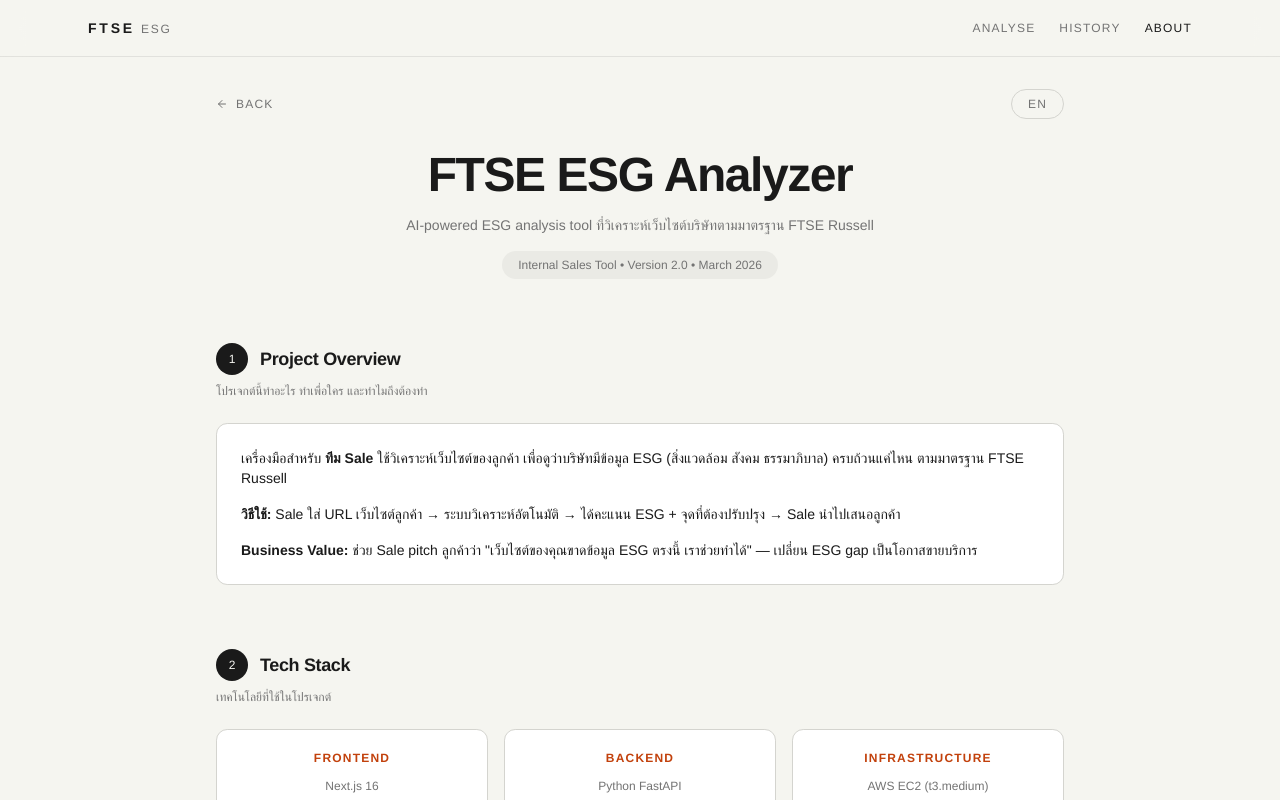
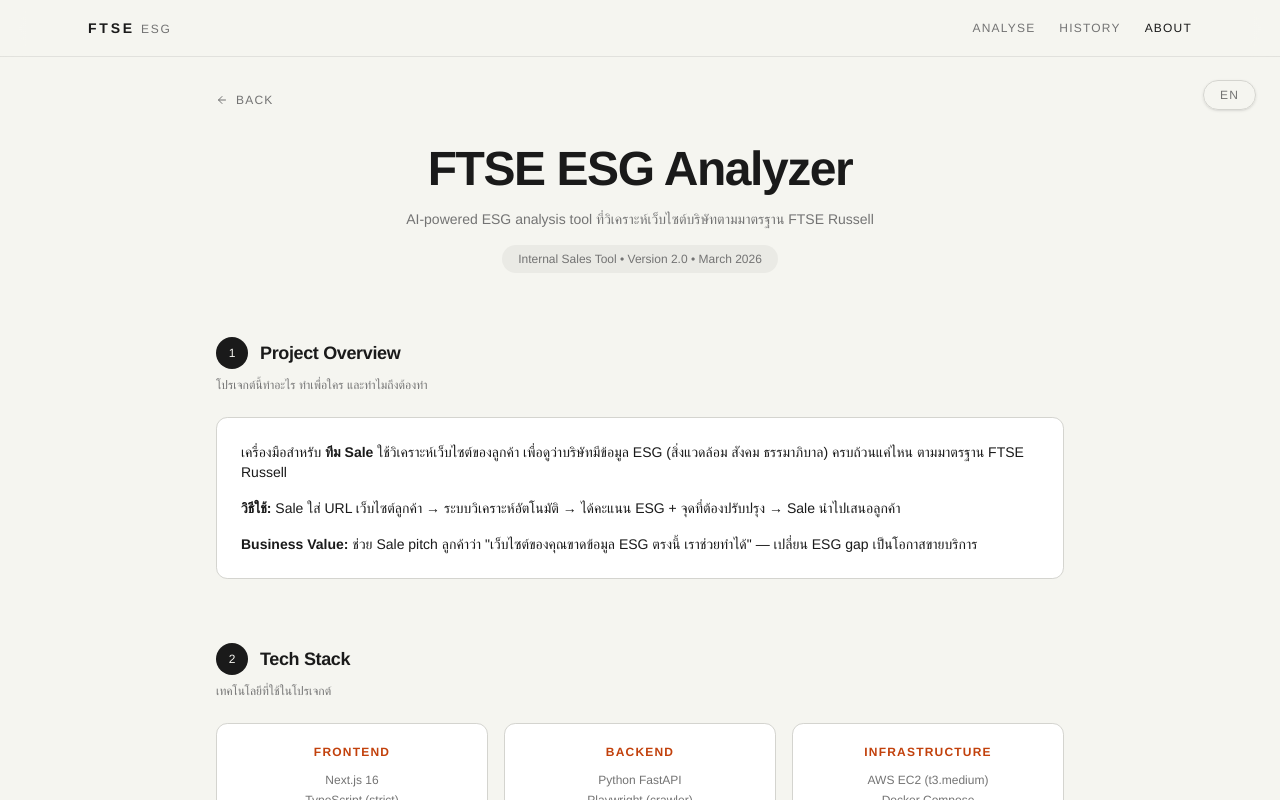
Before and after one commit to Lalintia/ftse-esg-app, a Next.js app in the folder frontend/: page /about in a window 1280 px wide. Shown: the top 800 px of the page. Built offline with nearby package versions, Linux system fonts and the light colour scheme.

Commit message:
fix: make language toggle sticky/floating on About page
Button now stays fixed at top-right when scrolling, with backdrop blur
and shadow so it doesn't overlap content.

Co-Authored-By: Claude Opus 4.6 (1M context) <noreply@anthropic.com>

```diff
--- a/frontend/src/app/about/page.tsx
+++ b/frontend/src/app/about/page.tsx
@@ -90,19 +90,21 @@ export default function AboutPage() {
 
   return (
     <div className="mx-auto max-w-4xl px-6 py-8">
-      {/* Top bar */}
-      <div className="mb-8 flex items-center justify-between">
+      {/* Back button */}
+      <div className="mb-8">
         <Link href="/" className="inline-flex items-center gap-2 text-xs uppercase tracking-[0.1em] text-muted-foreground hover:text-foreground">
           <ArrowLeft className="h-3 w-3" />
           Back
         </Link>
-        <button
-          onClick={() => setLang(lang === 'th' ? 'en' : 'th')}
-          className="rounded-full border border-border px-4 py-1.5 text-xs font-medium uppercase tracking-[0.1em] text-muted-foreground transition-colors hover:bg-foreground hover:text-background"
-        >
-          {lang === 'th' ? 'EN' : 'TH'}
-        </button>
       </div>
+
+      {/* Floating language toggle */}
+      <button
+        onClick={() => setLang(lang === 'th' ? 'en' : 'th')}
+        className="fixed right-6 top-20 z-50 rounded-full border border-border bg-background/90 px-4 py-1.5 text-xs font-medium uppercase tracking-[0.1em] text-muted-foreground shadow-sm backdrop-blur-sm transition-colors hover:bg-foreground hover:text-background"
+      >
+        {lang === 'th' ? 'EN' : 'TH'}
+      </button>
 
       {/* Hero */}
       <div className="mb-16 text-center animate-fade-up">
```
